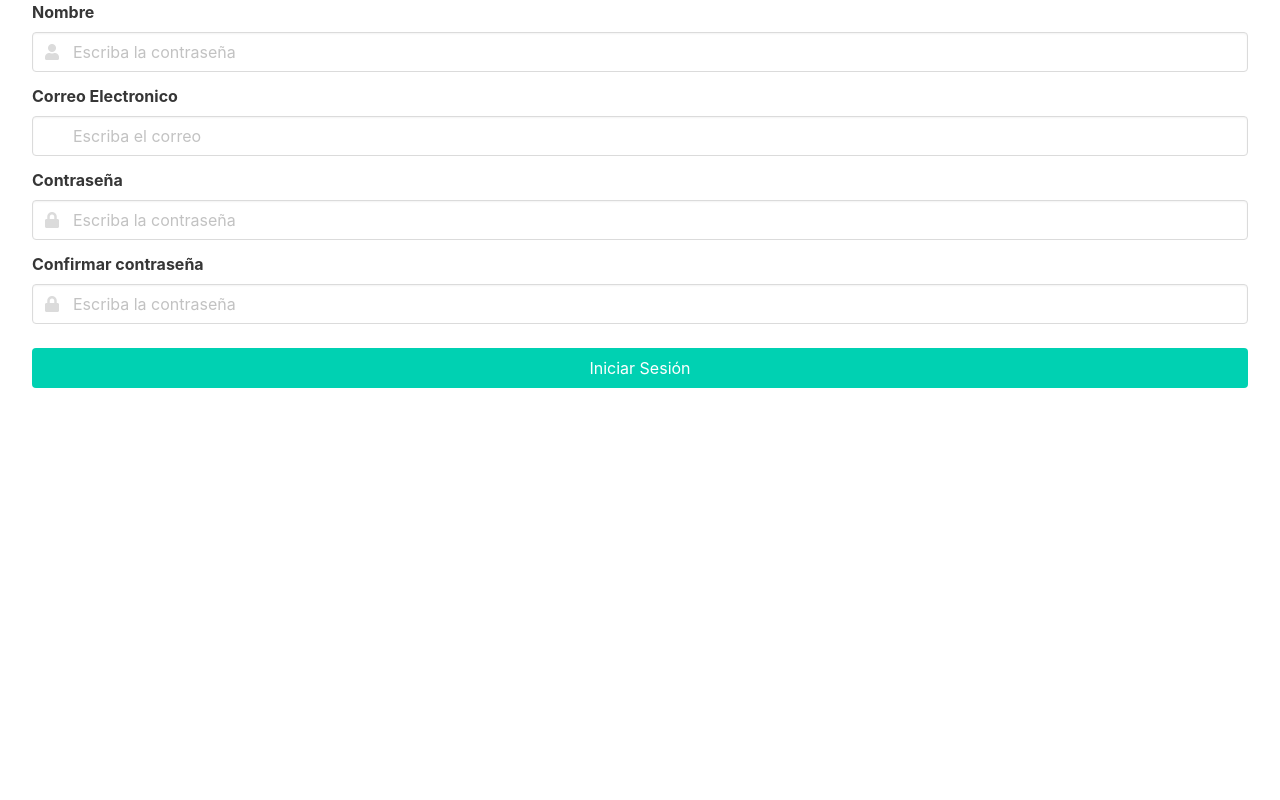
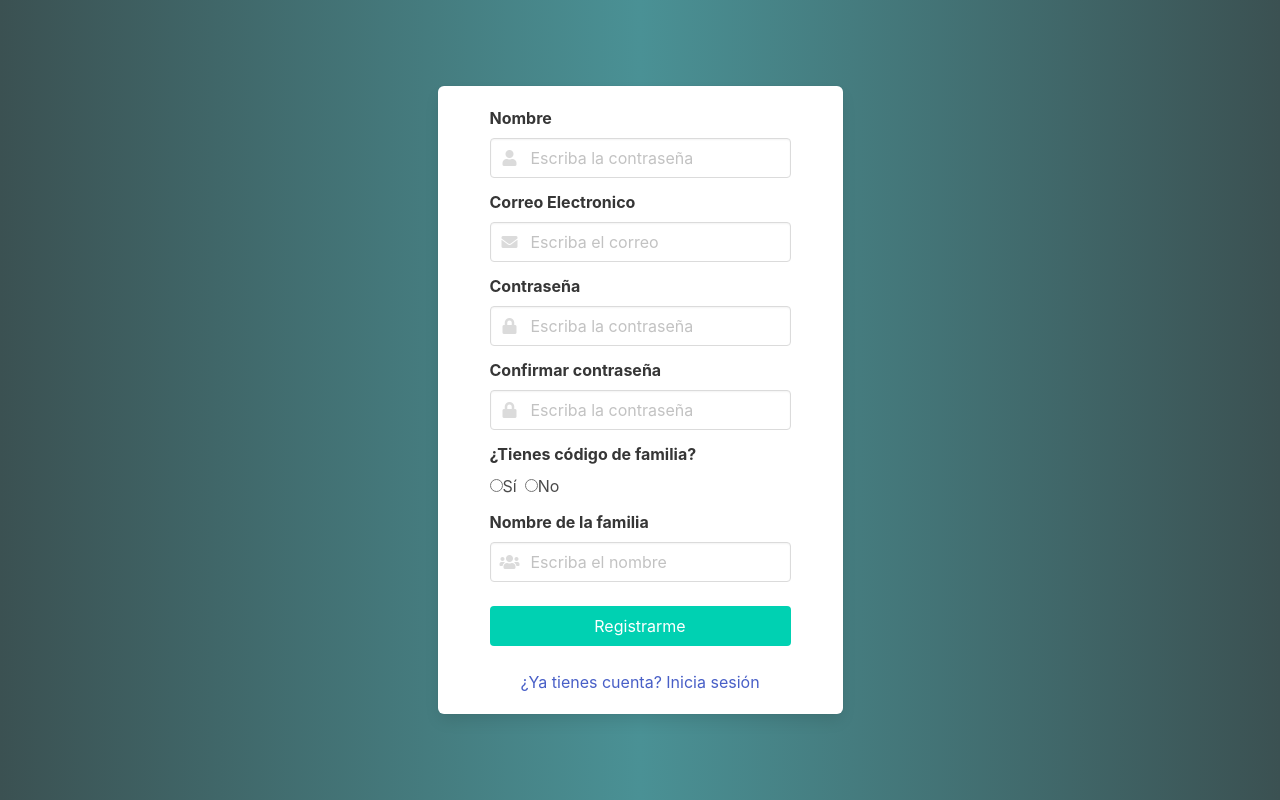
Before and after one commit to barrilocho/team-budget-web, a Next.js app: page /signup in a window 1280 px wide. Built offline with nearby package versions, Linux system fonts and the light colour scheme; no server answers.

Commit message:
feat(signup): add auth layout to signup and complete ui

```diff
--- a/src/views/screens/sing-up/SignUpScreen.jsx
+++ b/src/views/screens/sing-up/SignUpScreen.jsx
@@ -1,8 +1,12 @@
 import { useDispatch } from 'react-redux';
+import Link from 'next/link';
 import Button from '../../components/button/ButtonComponent';
 import LoginForm from './forms/SignUpForm';
 import { Container, Row, Col } from '../../components/grid';
 import { SignUpWithEmailPasswordRequest } from '../../../application/actions/authActions';
+import AuthLayout from '../../layouts/auth';
+import styles from './styles/SignUpScreen.module.scss';
+import Hyperlink from '../../components/hyperlink';
 
 const LoginScreen = () => {
   const dispatch = useDispatch();
@@ -10,21 +14,36 @@ const LoginScreen = () => {
     dispatch(SignUpWithEmailPasswordRequest(values.name, values.email, values.password));
   };
   return (
+    <AuthLayout>
       <Container isFluid>
         <Row>
           <Col>
             <LoginForm
               onSubmit={handleSignUp}
-            initialValues={{ password: '', email: '', name: '', confirmPassword: '' }}
+              initialValues={{
+                password: '',
+                email: '',
+                name: '',
+                confirmPassword: '',
+                hasFamily: '',
+              }}
             />
           </Col>
         </Row>
         <Row>
           <Col>
-          <Button formId="signUpForm" text="Iniciar Sesión" type="submit" />
+            <Button formId="signUpForm" text="Registrarme" type="submit" />
+          </Col>
+        </Row>
+        <Row>
+          <Col className={styles['sign-up__hyperlink']}>
+            <Link href="/login">
+              <Hyperlink text="¿Ya tienes cuenta? Inicia sesión" passHref />
+            </Link>
           </Col>
         </Row>
       </Container>
+    </AuthLayout>
   );
 };
 
--- a/src/views/screens/sing-up/forms/SignUpForm.jsx
+++ b/src/views/screens/sing-up/forms/SignUpForm.jsx
@@ -1,6 +1,7 @@
 import { Formik } from 'formik';
 import * as Yup from 'yup';
 import { func, shape, string } from 'prop-types';
+import Radio from '../../../components/radio';
 
 import Input from '../../../components/input';
 
@@ -8,7 +9,11 @@ const SignUpForm = ({ onSubmit, initialValues }) => {
   const SignUpSchema = Yup.object().shape({
     email: Yup.string().email('Email no valido').required('Email es requerido'),
     password: Yup.string().required('Contraseña es requerido'),
+    confirmPassword: Yup.string().required('Confirmar contraseña es requerido'),
     name: Yup.string().required('El nombre es requerido'),
+    code: Yup.string(),
+    alias: Yup.string(),
+    hasFamily: Yup.string(),
   });
 
   return (
@@ -38,7 +43,7 @@ const SignUpForm = ({ onSubmit, initialValues }) => {
               onChange={handleChange}
               name="email"
               id="email"
-              prefixIcon="email"
+              prefixIcon="envelope"
               error={submitCount ? errors.email : ''}
             />
             <Input
@@ -56,13 +61,39 @@ const SignUpForm = ({ onSubmit, initialValues }) => {
               placeholder="Escriba la contraseña"
               label="Confirmar contraseña"
               name="confirmPassword"
-              value={values.password}
+              value={values.confirmPassword}
               onChange={handleChange}
               id="confirmPassword"
               type="password"
               prefixIcon="lock"
               error={submitCount ? errors.confirmPassword : ''}
             />
+            <Radio label="¿Tienes código de familia?" name="hasFamily" onChange={handleChange} />
+            {values.hasFamily === 'yes' ? (
+              <Input
+                placeholder="Escriba el código"
+                label="Código de familia"
+                name="code"
+                value={values.code}
+                onChange={handleChange}
+                id="code"
+                type="text"
+                prefixIcon="users"
+                error={submitCount ? errors.confirmPassword : ''}
+              />
+            ) : (
+              <Input
+                placeholder="Escriba el nombre"
+                label="Nombre de la familia"
+                name="alias"
+                value={values.alias}
+                onChange={handleChange}
+                id="alias"
+                type="text"
+                prefixIcon="users"
+                error={submitCount ? errors.confirmPassword : ''}
+              />
+            )}
           </form>
         );
       }}
--- /dev/null
+++ b/src/views/screens/sing-up/styles/SignUpScreen.module.scss
@@ -0,0 +1,7 @@
+@import './../../../../../styles/core';
+
+.sign-up__hyperlink {
+  display: flex;
+  justify-content: center;
+  align-items: center;
+}
```
Lines whose indentation alone changed are shown as unchanged.
